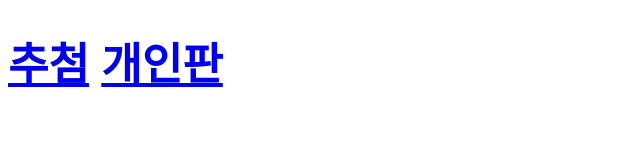
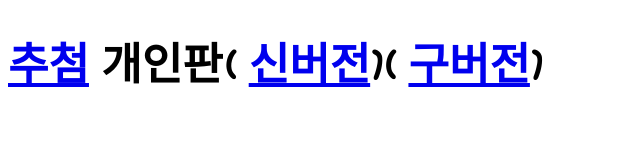
Before and after one commit to eettrrr/st, a plain HTML site: page index.html in a window 1280 px wide. Shown: the whole page, without its empty margins (0-640 px from the left). Drawn offline with Linux system fonts and the light colour scheme.

Commit message:
Update index.html

```diff
--- a/index.html
+++ b/index.html
@@ -16,8 +16,10 @@
 </head>
 
 <body>
-    <h1><a href="lottery.html">추첨</a>
-        <a href="sheet.html">개인판</a>
+    <h1><a href="lottery.html">추첨</a> 개인판(
+        <a href="http://eettrrr.github.io/bg/streams/sheet.html">신버전</a>)(
+        <a href="sheet.html">구버전</a>)
+
     </h1>
 </body>
 
```
